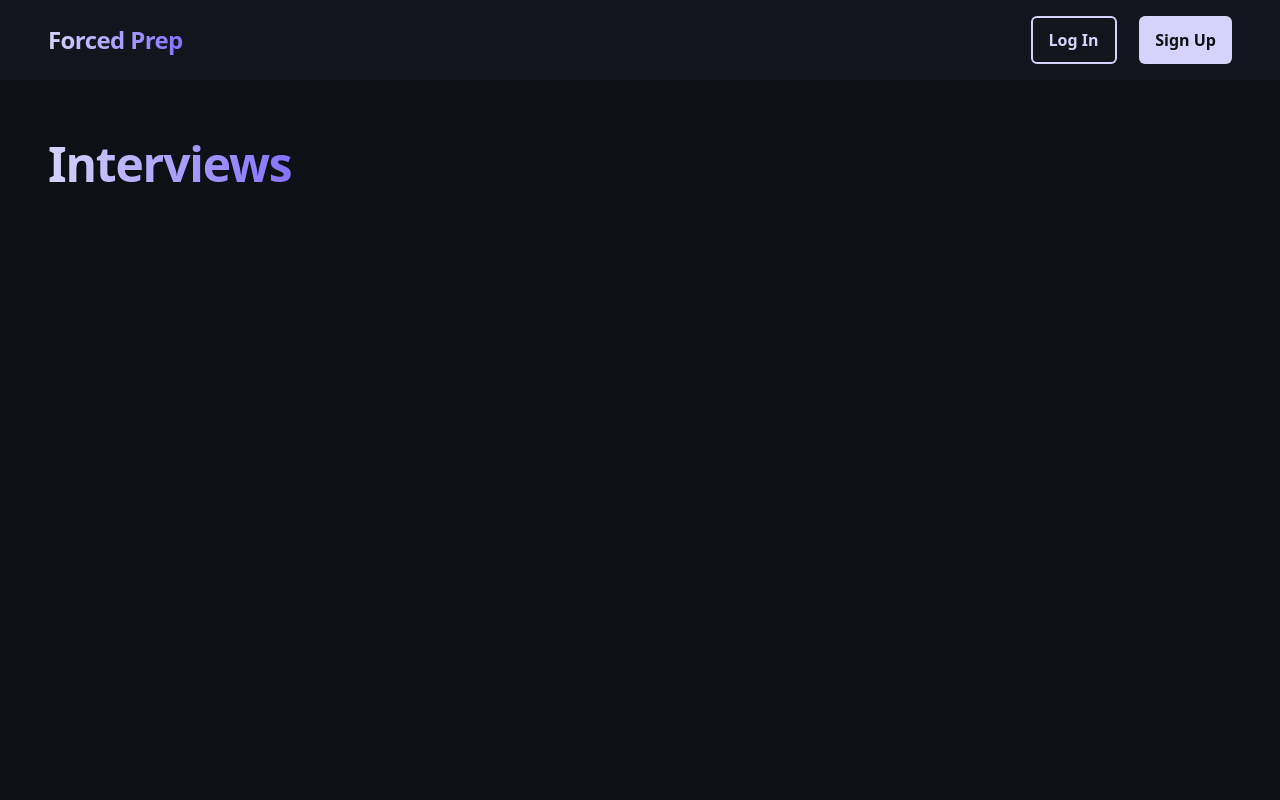
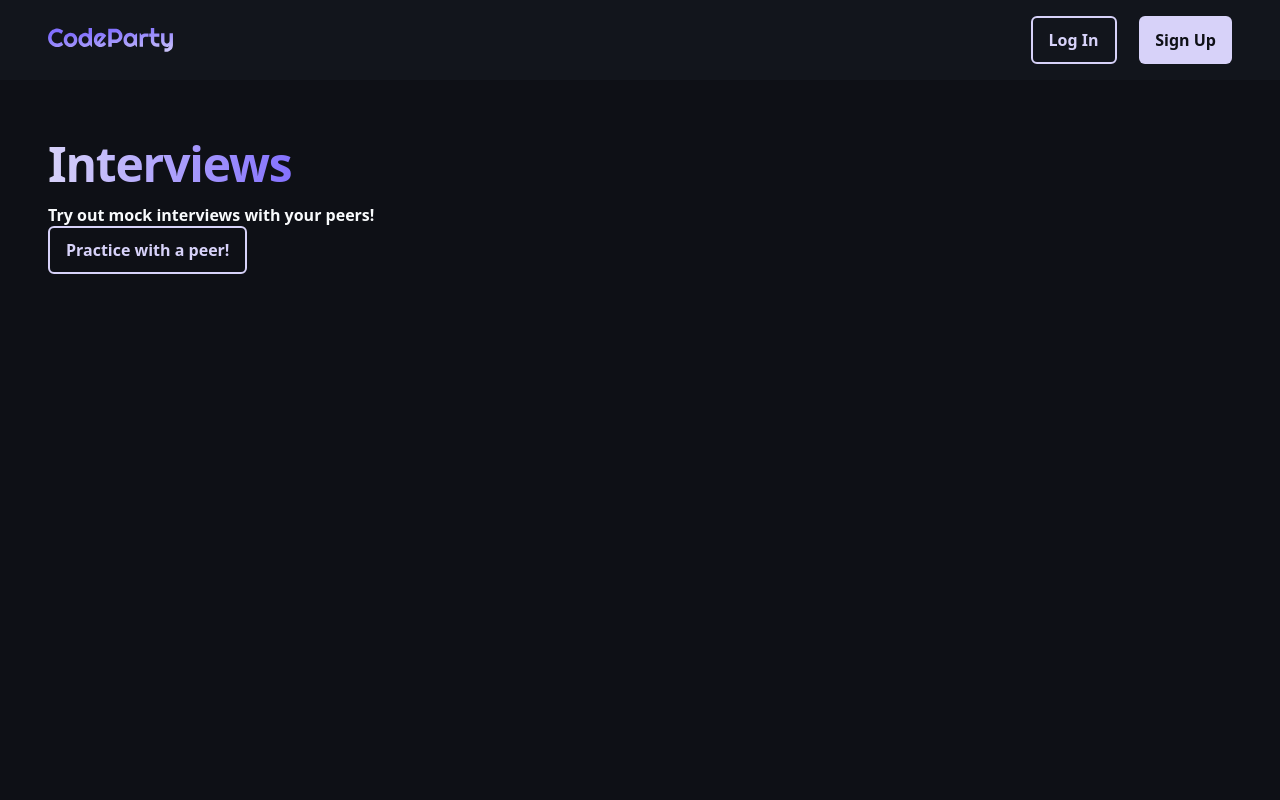
Before and after one commit to CS3219-AY2324S1/ay2324s1-course-assessment-g11, a Next.js app in the folder frontend/: page /interviews in a window 1280 px wide. Shown: the top 800 px of the page. Built offline with nearby package versions, Linux system fonts and the light colour scheme.

Commit message:
Setup basic Monaco editor (#25)
* Prelim Monaco editor
* CodeParty logo

```diff
--- a/frontend/package.json
+++ b/frontend/package.json
@@ -9,6 +9,7 @@
     "lint": "next lint"
   },
   "dependencies": {
+    "@monaco-editor/react": "^4.5.2",
     "@radix-ui/react-slot": "^1.0.2",
     "@types/node": "20.6.0",
     "@types/react": "18.2.21",
@@ -19,6 +20,7 @@
     "eslint": "8.49.0",
     "eslint-config-next": "13.4.19",
     "lucide-react": "^0.279.0",
+    "monaco-editor": "^0.43.0",
     "next": "13.4.19",
     "postcss": "8.4.29",
     "react": "18.2.0",
--- /dev/null
+++ b/frontend/src/components/code-editor.tsx
@@ -0,0 +1,19 @@
+import Editor from '@monaco-editor/react';
+
+type CodeEditorProps = {
+  theme?: string
+  language?: string
+  height?: string
+  defaultValue?: string
+}
+
+export default function CodeEditor({ theme = 'vs-dark', language = 'python', height = '90vh', defaultValue = '#Write your solution here' }: CodeEditorProps) {
+  return (
+    <Editor
+      height={height}
+      defaultLanguage={language}
+      defaultValue={defaultValue}
+      theme={theme}
+    />
+  )
+}
--- a/frontend/src/components/navbar.tsx
+++ b/frontend/src/components/navbar.tsx
@@ -1,12 +1,12 @@
 import Link from "next/link";
 import { Button } from "./ui/button";
-import { TypographyH3 } from "./ui/typography";
+import Image from "next/image";
 
 export default function Navbar() {
   return (
     <header>
       <div className="flex py-4 bg-card justify-between items-center px-12">
-        <Link href="/"><TypographyH3 className="text-transparent bg-clip-text bg-gradient-to-r from-primary to-secondary">Forced Prep</TypographyH3></Link>
+        <Link href="/"><Image src="/CodeParty.svg" alt="CodeParty logo" width={125} height={25}/></Link>
         <div className="grid grid-cols-2 gap-4">
           <Link href="/interviews"><Button variant={"outline"}>Log In</Button></Link>
           <Button>Sign Up</Button>
--- a/frontend/src/pages/interviews.tsx
+++ b/frontend/src/pages/interviews.tsx
@@ -1,9 +1,13 @@
-import { TypographyH1 } from '@/components/ui/typography'
+import { TypographyBodyHeavy, TypographyH1 } from '@/components/ui/typography'
+import Link from 'next/link'
+import { Button } from '@/components/ui/button'
 
 export default function Interviews() {
   return (
     <div className='min-h-screen p-12'>
-      <TypographyH1 className="text-transparent bg-clip-text bg-gradient-to-r from-primary to-secondary w-min">Interviews</TypographyH1>
+      <TypographyH1 className="text-transparent bg-clip-text bg-gradient-to-r from-primary to-secondary w-min mb-1">Interviews</TypographyH1>
+      <TypographyBodyHeavy>Try out mock interviews with your peers!</TypographyBodyHeavy>
+      <Link href="/room"><Button variant={"outline"}>Practice with a peer!</Button></Link>
     </div>
   )
 }
--- /dev/null
+++ b/frontend/src/pages/room.tsx
@@ -0,0 +1,9 @@
+import CodeEditor from "@/components/code-editor"
+
+export default function Room() {
+  return (
+    <div className='min-h-screen p-12'>
+      <CodeEditor />
+    </div>
+  )
+}
```
Also changed, not shown: frontend/public/CodeParty.svg (added), 1 other file (tests, documents, lock files or other folders).
